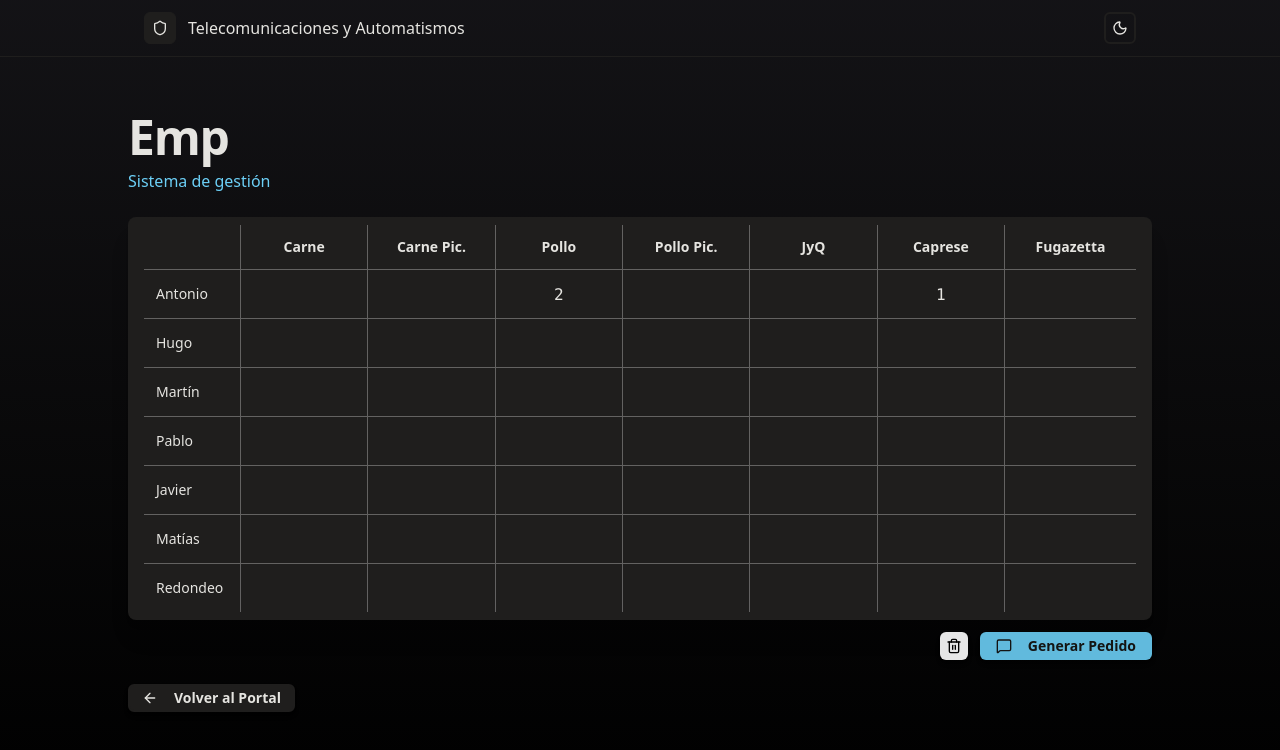
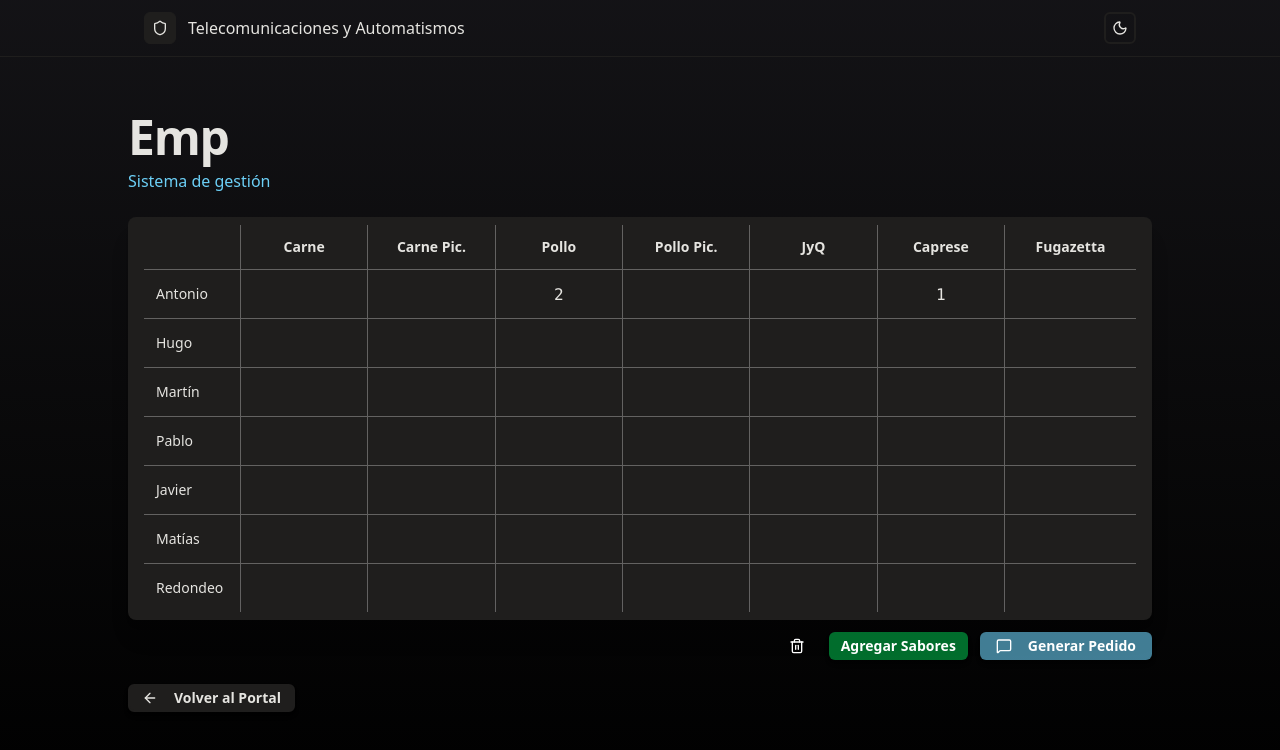
Before and after one commit to mferrari98/emp, a React (Vite) app: page / in a window 1280 px wide. Both pictures are taken after a click on the element "Antonio". Shown: the top 750 px of the page. Built offline with nearby package versions, Linux system fonts and the light colour scheme.

Commit message:
version estable se agrego boton sabores

```diff
--- a/src/App.tsx
+++ b/src/App.tsx
@@ -2,7 +2,7 @@ import { useState, useEffect } from 'react'
 import { Button } from "@/components/ui/button"
 import { Card, CardContent } from "@/components/ui/card"
 import { Select, SelectContent, SelectItem, SelectTrigger, SelectValue } from "@/components/ui/select"
-import { Moon, Sun, Shield, Trash2, MessageSquare, Copy, X, ArrowLeft, Send } from "lucide-react"
+import { Moon, Sun, Shield, Trash2, MessageSquare, Copy, X, ArrowLeft, Send, Plus } from "lucide-react"
 
 interface OrderQuantities {
   [key: string]: {
@@ -11,7 +11,7 @@ interface OrderQuantities {
 }
 
 const people = ['Antonio', 'Hugo', 'Martín', 'Pablo', 'Javier', 'Matías', 'Redondeo']
-const flavors = ['Carne', 'Carne Pic.', 'Pollo', 'Pollo Pic.', 'JyQ', 'Caprese', 'Fugazetta']
+const fixedFlavors = ['Carne', 'Carne Pic.', 'Pollo', 'Pollo Pic.', 'JyQ', 'Caprese', 'Fugazetta']
 
 function App() {
   const [theme, setTheme] = useState<'light' | 'dark'>(() => {
@@ -36,6 +36,13 @@ function App() {
     { name: 'Lo de Jacinto', phone: '+5492804003172' },
     { name: 'Halloween', phone: '+5492804450909' }
   ]
+
+  // Columnas personalizadas dinámicas
+  const [customColumns, setCustomColumns] = useState<string[]>([])
+  const maxCustomColumns = 6
+
+  // Combinar sabores fijos con personalizados dentro del componente
+  const allFlavors = [...fixedFlavors, ...customColumns]
 
   // Apply dark mode class to document
   useEffect(() => {
@@ -90,6 +97,36 @@ function App() {
       const whatsappUrl = `https://wa.me/${provider.phone.replace(/\D/g, '')}?text=${encodedMessage}`
       window.open(whatsappUrl, '_blank')
     }
+  }
+
+  // Función para agregar una columna personalizada
+  const addCustomColumn = () => {
+    if (customColumns.length < maxCustomColumns) {
+      const newColumnName = `Gusto ${customColumns.length + 1}`
+      setCustomColumns([...customColumns, newColumnName])
+    }
+  }
+
+  // Función para actualizar el nombre de una columna personalizada
+  const updateCustomColumnName = (index: number, newName: string) => {
+    const updatedColumns = [...customColumns]
+    updatedColumns[index] = newName || `Gusto ${index + 1}`
+    setCustomColumns(updatedColumns)
+  }
+
+  // Función para limpiar todas las columnas personalizadas
+  const clearCustomColumns = () => {
+    setCustomColumns([])
+    // También limpiar los datos de esas columnas en el estado
+    const clearedOrder: OrderQuantities = {}
+    people.forEach(person => {
+      clearedOrder[person] = {}
+      // Mantener solo los datos de los sabores fijos
+      fixedFlavors.forEach(flavor => {
+        clearedOrder[person][flavor] = orderQuantities[person][flavor] || 0
+      })
+    })
+    setOrderQuantities(clearedOrder)
   }
 
   const handleQuantityChange = (person: string, flavor: string, value: string) => {
@@ -147,8 +184,8 @@ function App() {
 
     const flavorTotals: { [key: string]: number } = {}
 
-    // Calculate totals for each flavor
-    flavors.forEach(flavor => {
+    // Calculate totals for each flavor (fixed + custom)
+    allFlavors.forEach(flavor => {
       let total = 0
       people.forEach(person => {
         total += orderQuantities[person][flavor] || 0
@@ -159,12 +196,17 @@ function App() {
     // Generate simple order text
     const orderItems: string[] = []
     let totalEmpanadas = 0
-    flavors.forEach(flavor => {
+    allFlavors.forEach(flavor => {
       const count = flavorTotals[flavor]
       if (count > 0) {
         totalEmpanadas += count
         // Replace 'Pic.' with 'picante' for display
-        const displayName = flavor.toLowerCase().replace('pic.', 'picante')
+        let displayName = flavor.toLowerCase()
+        if (displayName.includes('pic.')) {
+          displayName = displayName.replace('pic.', 'picante')
+        }
+        // Capitalize first letter
+        displayName = displayName.charAt(0).toUpperCase() + displayName.slice(1)
         orderItems.push(`${count} ${displayName}`)
       }
     })
@@ -245,21 +287,33 @@ function App() {
             </div>
 
           {/* Excel-style Table with White Interior Lines - No Header Text */}
+          <div className="relative max-w-5xl mx-auto">
             <Card className={`${themeClasses.bgCard} max-w-5xl mx-auto rounded-lg overflow-hidden shadow-xl`}>
               <CardContent className="px-4 py-2">
                 <div className="overflow-x-auto">
-                  <table className="w-full border-separate border-spacing-0">
+                  <table className="w-full border-separate border-spacing-0 min-w-[800px]">
                     <thead>
                       <tr className={`${themeClasses.bgCard}`}>
                         <th className={`w-24 font-bold text-left border-b ${themeClasses.tableBorderLight} ${themeClasses.text} text-sm px-3 py-3`}>
 
                         </th>
-                        {flavors.map((flavor) => (
+                        {allFlavors.map((flavor, index) => (
                           <th
                             key={flavor}
                             className={`font-bold text-center border-b border-l ${themeClasses.tableBorderLight} ${themeClasses.text} text-sm px-2 py-3 min-w-[80px]`}
                           >
-                            {flavor}
+                            {index >= fixedFlavors.length ? (
+                              <input
+                                key={`custom-input-${index}`}
+                                type="text"
+                                defaultValue={flavor}
+                                onBlur={(e) => updateCustomColumnName(index - fixedFlavors.length, e.target.value)}
+                                className={`bg-transparent border-none text-center ${themeClasses.text} text-sm font-bold w-full outline-none focus:${themeClasses.cellBg} focus:ring-1 focus:ring-[#6ccff6] rounded`}
+                                placeholder={`Gusto ${index - fixedFlavors.length + 1}`}
+                              />
+                            ) : (
+                              flavor
+                            )}
                           </th>
                         ))}
                       </tr>
@@ -276,7 +330,7 @@ function App() {
                           >
                             {person}
                           </td>
-                          {flavors.map((flavor) => (
+                          {allFlavors.map((flavor) => (
                             <td
                               key={`${person}-${flavor}`}
                               className={`${personIndex === people.length - 1 ? '' : 'border-b'} border-l ${themeClasses.tableBorderLight} p-2 text-center min-w-[80px] align-middle`}
@@ -312,27 +366,47 @@ function App() {
               </CardContent>
             </Card>
 
-            {/* Generate Order Button */}
+
+            {/* Action Buttons */}
             <div className="mt-3 max-w-5xl mx-auto flex justify-end gap-3">
-              {hasSelections() && (
-                <Button
+              {(hasSelections() || customColumns.length > 0) && (
+                <button
                   onClick={() => {
+                    // Si hay columnas personalizadas, limpiarlas primero
+                    if (customColumns.length > 0) {
+                      clearCustomColumns();
+                    }
+                    // Luego limpiar todo el contenido
                     handleClearAll();
                     setShowSummary(false);
                   }}
-                  size="icon"
-                  className="bg-white/90 text-black hover:bg-white/100 font-semibold cursor-pointer shadow-md"
+                  className={`h-7 px-3 rounded cursor-pointer transition-colors flex items-center justify-center font-semibold ${
+                    theme === 'dark'
+                      ? 'text-white hover:bg-white/10'
+                      : 'text-black hover:bg-black/10'
+                  }`}
+                  title={customColumns.length > 0 ? "Limpiar contenido y columnas personalizadas" : "Limpiar contenido"}
                 >
                   <Trash2 className="w-4 h-4" />
-                </Button>
+                </button>
               )}
               <Button
+                onClick={addCustomColumn}
+                disabled={customColumns.length >= maxCustomColumns}
+                className="bg-green-500/54 text-white hover:bg-green-500/60 font-semibold py-3 px-3 cursor-pointer shadow-md disabled:opacity-50 disabled:cursor-not-allowed"
+                title={customColumns.length >= maxCustomColumns ? "Máximo 6 gustos personalizados" : "Agregar gusto personalizado"}
+              >
+                Agregar Sabores
+              </Button>
+              {hasSelections() && (
+                <Button
                   onClick={generateOrder}
-                className="bg-[#6ccff6]/90 text-[#141413] hover:bg-[#6ccff6]/100 font-semibold py-3 min-w-[80px] cursor-pointer shadow-md"
+                  className="bg-[#6ccff6]/60 text-white hover:bg-[#6ccff6]/70 font-semibold py-3 min-w-[80px] cursor-pointer shadow-md"
                 >
                   <MessageSquare className="w-4 h-4 mr-2" />
                   Generar Pedido
                 </Button>
+              )}
             </div>
 
             {/* Simple Order Summary */}
@@ -431,6 +505,7 @@ function App() {
           </div>
         </div>
       </div>
+    </div>
   )
 }
 
```
Lines whose indentation alone changed are shown as unchanged.
